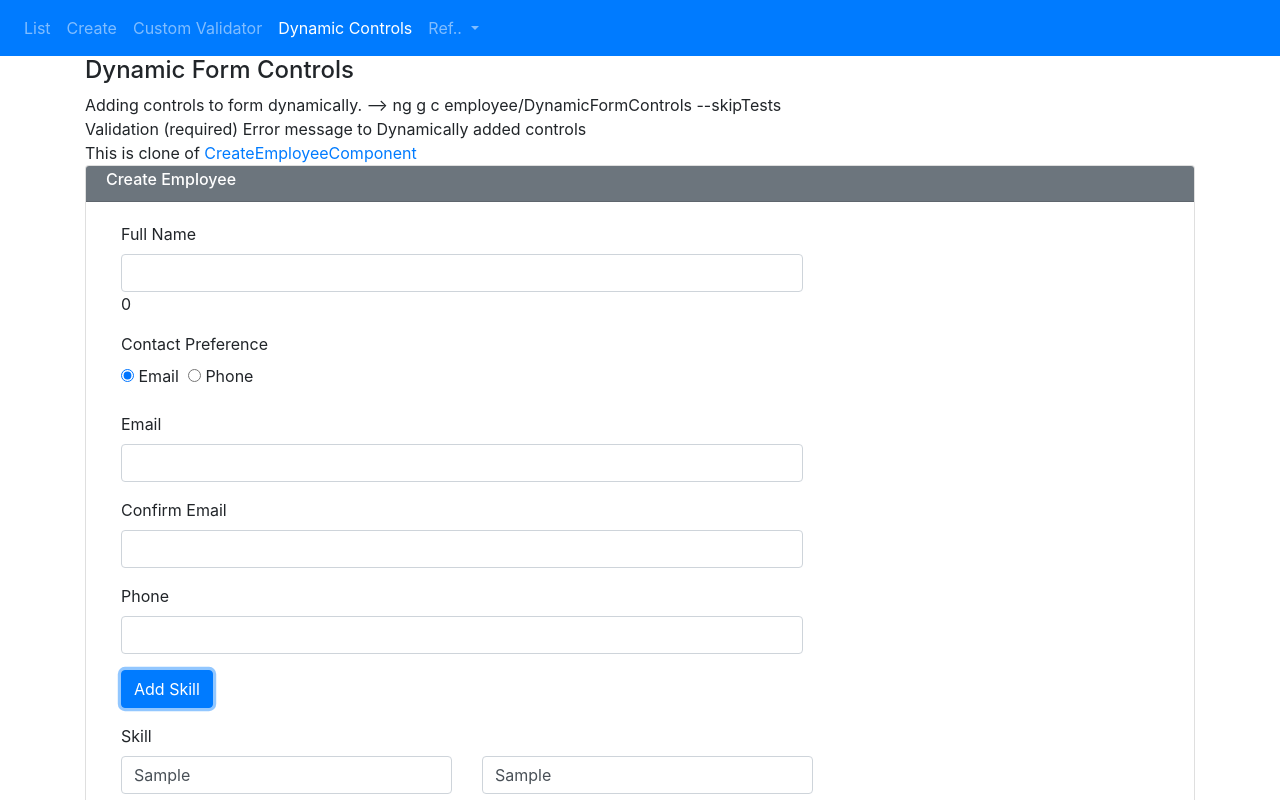
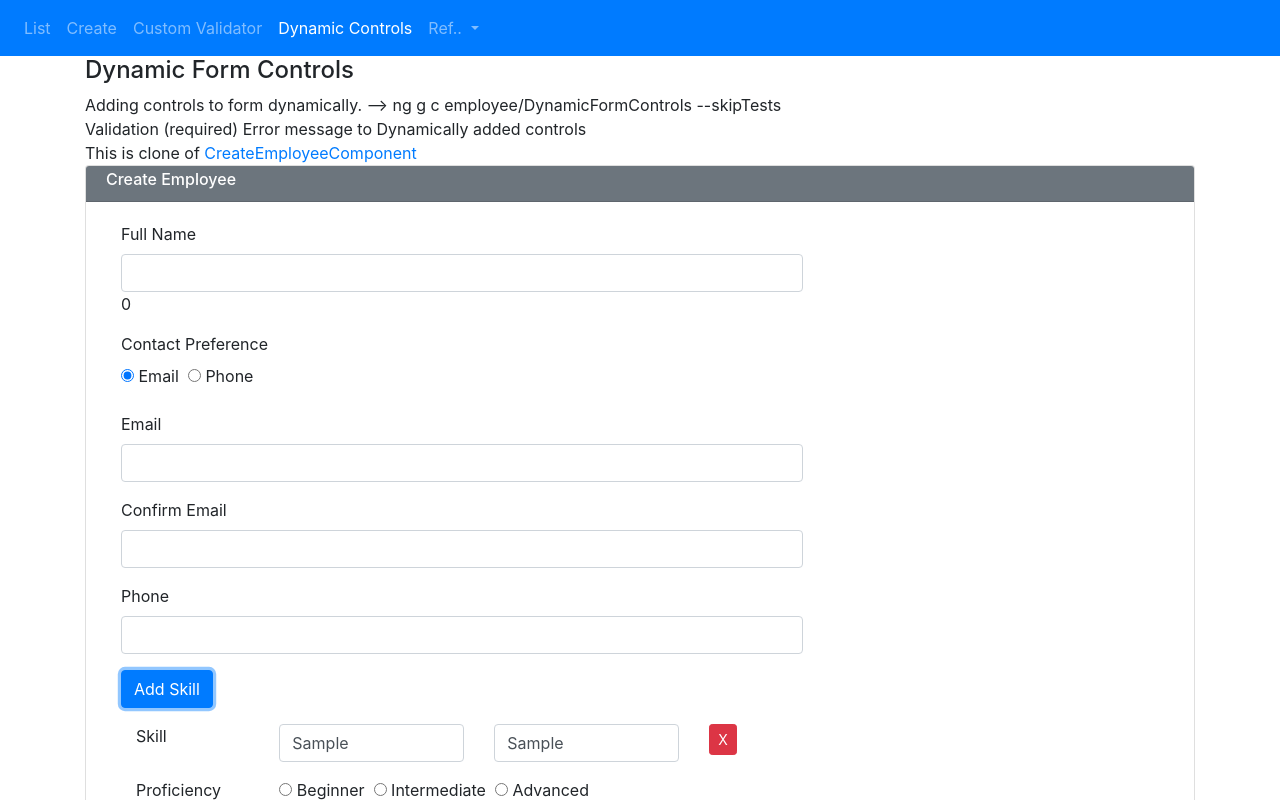
Before and after one commit to elaiyakumar/ngPG, an Angular app: page /dynamicControls in a window 1280 px wide. Both pictures are taken after typing "Sample", "Sample" into the empty fields and a click on the button "Add Skill". Shown: the top 800 px of the page. Built offline with nearby package versions, Linux system fonts and the light colour scheme.

Commit message:
Remove dynamically created form controls

```diff
--- a/src/app/employee/dynamic-form-controls/dynamic-form-controls.component.html
+++ b/src/app/employee/dynamic-form-controls/dynamic-form-controls.component.html
@@ -78,36 +78,41 @@
                         </button>
                     </div>
                 </div>
-                <div formArrayName="skills"  *ngFor="let skill of employeeForm.get('skills').controls; let i = index">
+                <div formArrayName="skills" *ngFor="let skill of employeeForm.get('skills').controls; let i = index">
                     <hr *ngIf="i>0">
                     <div [formGroupName]="i">
-                        <div class="form-group">
-                            <label class="col-sm-2 col-md-4 control-label" [attr.for]="'skillName'+i">
+
+                        <div class="form-group row col-md-10" style="margin-left:0px;">
+                            <label class="col-sm-2 col-md-2 control-label" [attr.for]="'skillName'+i">
                                 Skill
                             </label>
-                            <div class="form-group row" style="margin-left:0px;">
-                                <div class="col-sm-2 col-md-4 col-lg-4 ">
-                                    <input type="text" class="form-control"   placeholder="Name"
-                                        [formControlName]="'skillName_' + i"
-                                        [ngClass]="getInvalidClass('skillName', i)"
+                            <div class="col-sm-2 col-md-3 col-lg-3 ">
+                                <input type="text" class="form-control" placeholder="Name"
+                                    [formControlName]="'skillName_' + i" [ngClass]="getInvalidClass('skillName', i)"
                                     (blur)="logValidationErrors()">
                                 <span class="text-muted" *ngIf="isInvalid('skillName', i)">
-                                            {{ getErrorMessage('skillName' , i) }}  </span>
+                                    {{ getErrorMessage('skillName' , i) }} </span>
                             </div>
-                                <div class="col-sm-2 col-md-4 col-lg-4">
+                            <div class="col-sm-2 col-md-3 col-lg-3 ">
                                 <input type="text" placeholder="Experience in Years" class="form-control"
-                                        id ="experienceInYears"
+                                    id="experienceInYears"
                                     [ngClass]="{'is-invalid': formErrors.experienceInYears.length > 0}"
                                     (blur)="logValidationErrors()">
                             </div>
+                            <div class="col-sm-2 col-md-3 col-lg-3" *ngIf="employeeForm.get('skills').length>1">
+                                    <button type="button" class="btn btn-danger btn-sm pull-right"
+                                            title="Delete Skill" (click)="removeSkillButtonClick(i)">X</button>
+                            </div>
                         </div>
 
-                        </div>
                         <div class="form-group" [ngClass]="{'is-invalid': formErrors.proficiency.length > 0}">
-                            <label class="col-md-2 control-label">Proficiency</label>
-                            <div class="col-md-8">
+
+                            <div class="form-group row col-md-10" style="margin-left:0px;">
+                                <label class="col-sm-2 col-md-2 control-label">Proficiency</label>
+                                <div class="col-sm-2 col-md-4 col-lg-8 ">
                                     <label class="radio-inline">
-                                    <input id="proficiency" type="radio" value="beginner" formControlName="proficiency"
+                                        <input id="proficiency" type="radio" value="beginner"
+                                            formControlName="proficiency"
                                             (blur)="logValidationErrors()">&nbsp;Beginner&nbsp;&nbsp;
                                     </label>
                                     <label class="radio-inline">
@@ -116,9 +121,11 @@
                                             (blur)="logValidationErrors()">&nbsp;Intermediate&nbsp;&nbsp;
                                     </label>
                                     <label class="radio-inline">
-                                    <input id="proficiency" type="radio" value="advanced" formControlName="proficiency"
+                                        <input id="proficiency" type="radio" value="advanced"
+                                            formControlName="proficiency"
                                             (blur)="logValidationErrors()">&nbsp;Advanced&nbsp;&nbsp;
                                     </label>
+                                </div>
                             </div>
                             <span class="text-muted" *ngIf="formErrors.proficiency">
                                 {{formErrors.proficiency}}</span>
--- a/src/app/employee/dynamic-form-controls/dynamic-form-controls.component.ts
+++ b/src/app/employee/dynamic-form-controls/dynamic-form-controls.component.ts
@@ -200,9 +200,13 @@ export class DynamicFormControlsComponent implements OnInit {
     // console.log("getErrorMessage >> " + this.employeeForm.get('skills').invalid);
     if(this.formErrors[baseName + '_' + i].length > 0)
     {
-      return this.formErrors[baseName + '_' + i];
+      return this.formErrors[baseName + '_' + i] + " formControlName(" + baseName + '_' + i + ")";
     }
     return "";
+  }
+
+  removeSkillButtonClick(skillGroupIndex: number): void {
+    (<FormArray>this.employeeForm.get('skills')).removeAt(skillGroupIndex);
   }
 
   // If the Selected Radio Button value is "phone", then add the
```
Lines whose indentation alone changed are shown as unchanged.
